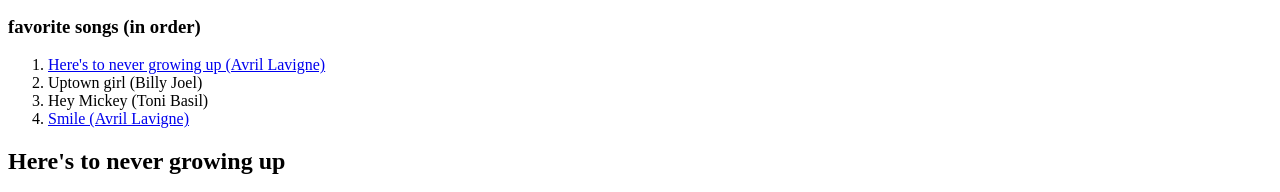
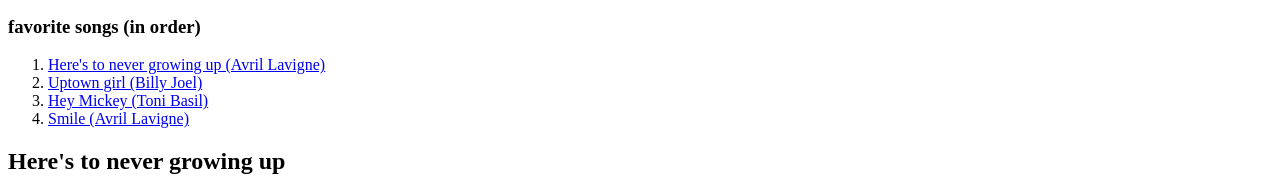
Before and after one commit to smriti-magic/sophia-music, a plain HTML site: page index.html in a window 1280 px wide. Shown: the part 392-584 px from the top of the page. Drawn offline with Linux system fonts and the light colour scheme.

Commit message:
Update index.html

```diff
--- a/index.html
+++ b/index.html
@@ -13,8 +13,8 @@
   <h3>favorite songs (in order)</h3>
   <ol>
     <li><a href="#Here's to never growing up">Here's to never growing up (Avril Lavigne)</a></li>
-    <li>Uptown girl (Billy Joel)</li>
-    <li>Hey Mickey (Toni Basil)</li>
+    <li><a href="#Uptown girl">Uptown girl (Billy Joel)</a></li>
+    <li><a href="#Hey Mickey">Hey Mickey (Toni Basil)</a></li>
     <li><a href="#smile">Smile (Avril Lavigne)</a></li>
   </ol>
   <div id="Here's never growing up">
@@ -23,16 +23,19 @@
  </div>
    <img src="Mine.png" alt="a collage" width="360" height="240" />
    <h4>This is Avril Lavigne, the band Ghost, and the band All American Rejects</h4>
+ <div id="Uptown girl">
    <h2>Uptown girl</h2>
    <img src="Billy Joel.png" alt="a collage" width="360" height="240" />
    <img src="Liv.png" alt="a collage" width="360" height="240" />
    <h4> to the left is Billy Joel in Uptown girl. On the right is Olivia Rodrigo</h4>
    <p>What you don't know is that I <strong>LOVE THE 80's!</strong> One of my favorite songs from the 80's is Uptown girl from Billy Joel. Uptown girl came out in 1983. Uptown girl is the only song from Billy Joel that I know. Uptown girl is about Billy Joel singing about how he likes with girl from uptown and he's from downtown. If you didn't know Olivia Rodrigo's Deja Vu has a small part of Billy Joel's Uptwon girl in it. Later Olivia Rodrigo join Billy Joel in a concert singing Deja Vu and Uptown girl.</p>
+ </div>
+ <div id="Hey Mickey">
    <h2>Hey Mickey</h2>
    <img src="Hey mickey.png" alt="a collage" width="360" height="240" />
    <h4>This is Toni Basil the person who sang Hey Mickey</h4>
    <p>Hey Mickey came out in 1981. Hey Mickey by Toni Basil not Baby Tate is about a girl who really like this guy. You might have heard the song Hey, Mickey! By Baby Tate but if you don't know Hey Mickey was first made by Toni Basil in 1981.</p>
-
+ </div>
   <div id="smile">
     <h2>Smile</h2>
     <p>Lastly there is Smile by Avril Lavigne is my 4th favorite song. I like other songs by Avril Lavigne, and one of my favorite songs is Smile from Avril Lavigne. Smile is about gratitude for a special person in her life. Smile came out in 2022. I also like other songs from her though Here's to never growing up and Smile are in my top 4 favorite.</p>
```
Lines whose indentation alone changed are shown as unchanged.
